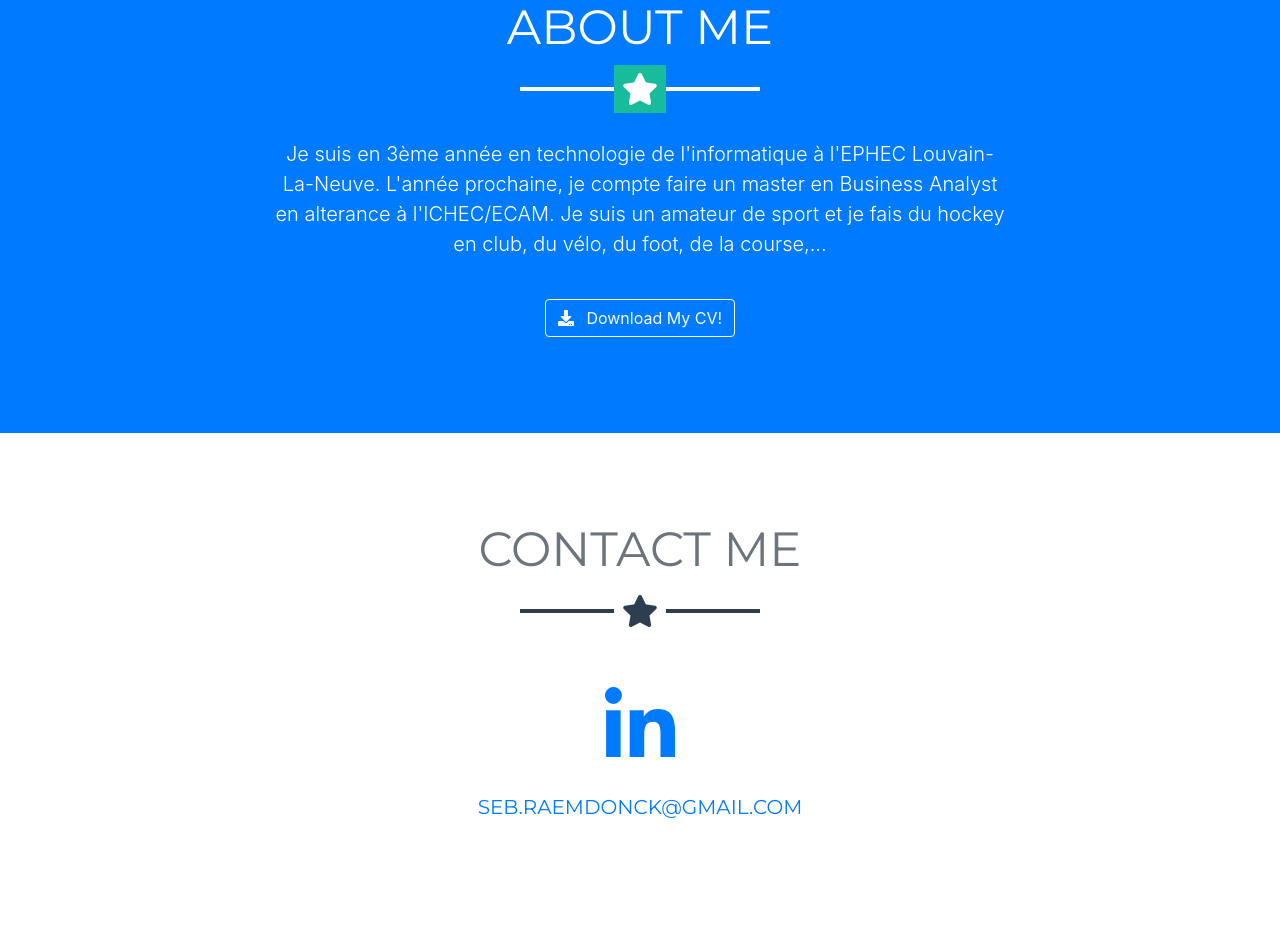
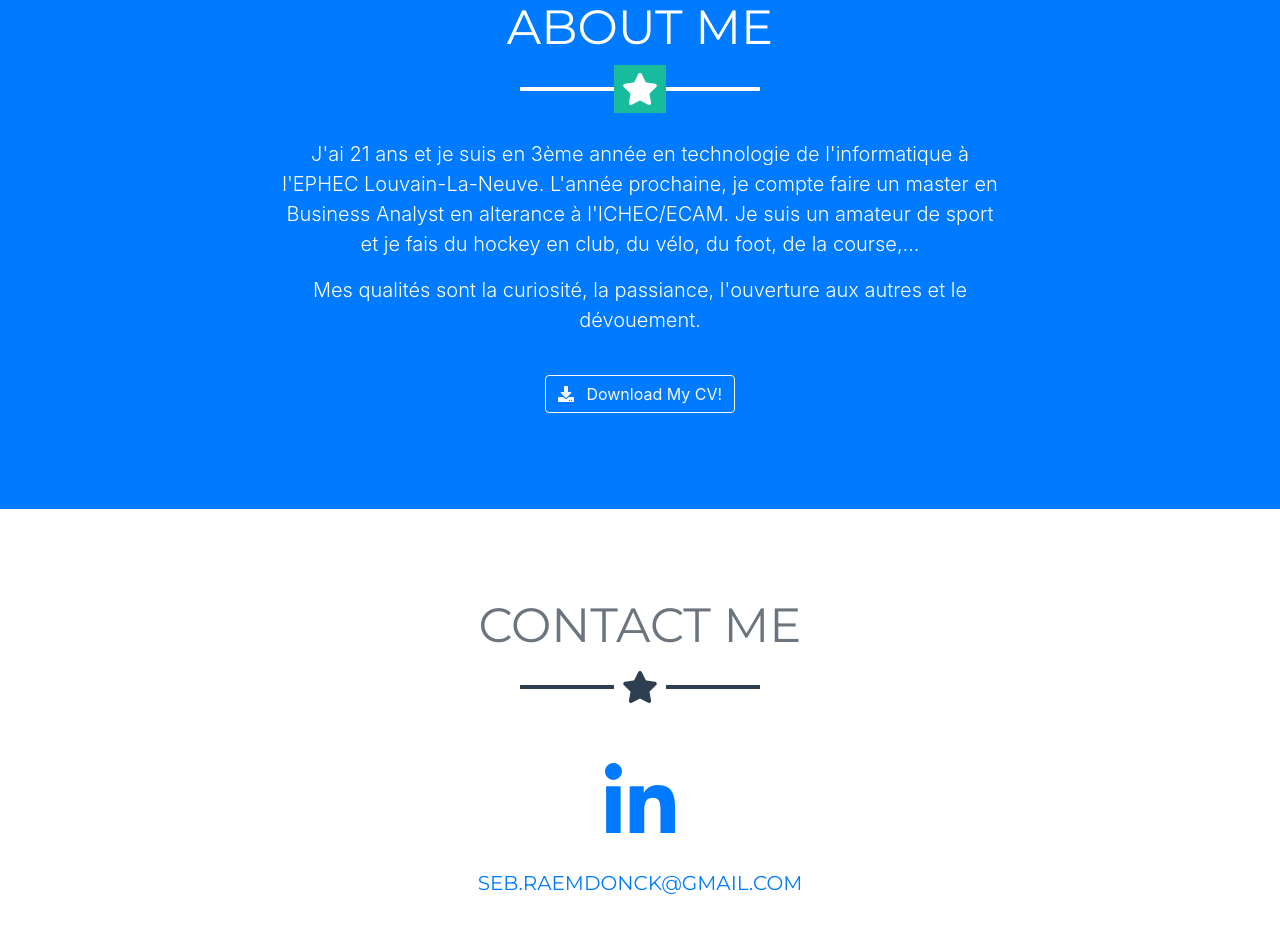
Before and after one commit to sebfoothock/portfolio-website, a website with bundled scripts: page index.html in a window 1280 px wide. Shown: the part 1480-2413 px from the top of the page. Built offline with nearby package versions, Linux system fonts and the light colour scheme.

Commit message:
qualité 1

```diff
--- a/index.html
+++ b/index.html
@@ -120,9 +120,10 @@
       <hr class="star-light mb-5">
       <div class="row justify-content-md-center">
         <div class="col-md-8 text-center">
-          <p class="lead">Je suis en 3ème année en technologie de l'informatique à l'EPHEC Louvain-La-Neuve.
+          <p class="lead">J'ai 21 ans et je suis en 3ème année en technologie de l'informatique à l'EPHEC Louvain-La-Neuve.
              L'année prochaine, je compte faire un master en Business Analyst en alterance à l'ICHEC/ECAM.
              Je suis un amateur de sport et je fais du hockey en club, du vélo, du foot, de la course,...</p>
+          <p class="lead">Mes qualités sont la curiosité, la passiance, l'ouverture aux autres et le dévouement.</p>
         </div>
         <!-- <div class="col-lg-4 mr-auto">
           <p class="lead">Whether you're a student looking to showcase your work, a professional looking to attract
```
